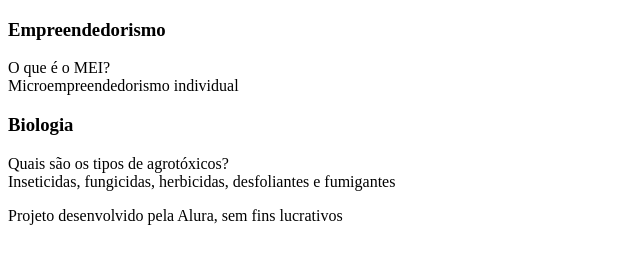
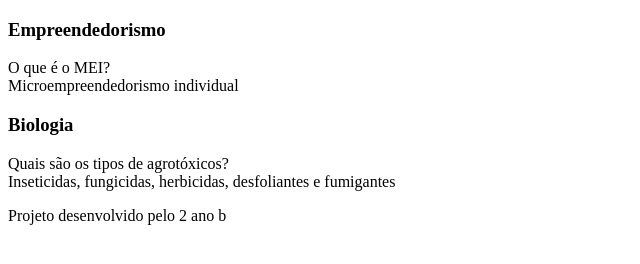
Before and after one commit to marialuisaandrade/flahcards, a plain HTML site: page flahcards.2b/index.html in a window 1280 px wide. Shown: the whole page, without its empty margins (0-640 px from the left). Drawn offline with Linux system fonts and the light colour scheme.

Commit message:
Update index.html

```diff
--- a/flahcards.2b/index.html
+++ b/flahcards.2b/index.html
@@ -33,7 +33,7 @@
         </section>
     </main>
     <footer>
-        <p>Projeto desenvolvido pela Alura, sem fins lucrativos</p>
+        <p>Projeto desenvolvido pelo 2 ano b</p>
     </footer>
 </body>
 </html>
```
